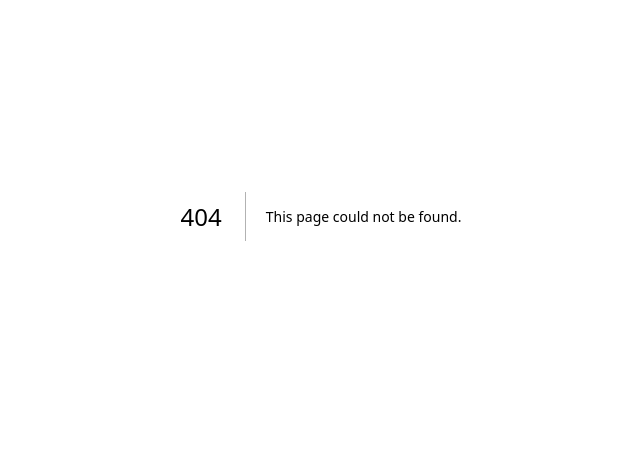
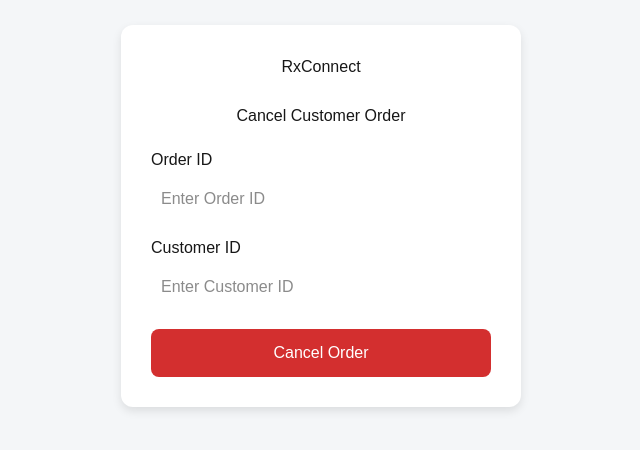
Before and after one commit to NisargaK-21/RxConnect, a Next.js app in the folder rx-frontend/: page /cancel-order in a window 1280 px wide. Before the commit this address had no page. Shown: the part 184-634 px from the top of the page, without its empty margins (319-959 px from the left). Built offline with nearby package versions, Linux system fonts and the light colour scheme.

Commit message:
Implement customer order cancellation with stock release

```diff
--- /dev/null
+++ b/rx-frontend/src/app/cancel-order/page.js
@@ -0,0 +1,136 @@
+"use client";
+
+import { useState } from "react";
+
+export default function CancelOrderPage() {
+  const [orderId, setOrderId] = useState("");
+  const [customerId, setCustomerId] = useState("");
+  const [message, setMessage] = useState("");
+  const [loading, setLoading] = useState(false);
+
+  const handleCancel = async () => {
+    if (!orderId || !customerId) {
+      setMessage("Please enter both Order ID and Customer ID.");
+      return;
+    }
+
+    setLoading(true);
+    setMessage("");
+
+    try {
+      const response = await fetch(
+        `http://localhost:5000/orders/${orderId}/cancel`,
+        {
+          method: "PATCH",
+          headers: {
+            "Content-Type": "application/json",
+          },
+          body: JSON.stringify({
+            customerId: Number(customerId),
+          }),
+        }
+      );
+
+      const data = await response.json();
+
+      if (response.ok && data.success) {
+        setMessage("✅ " + data.message);
+      } else {
+        setMessage("❌ " + data.message);
+      }
+    } catch (error) {
+      setMessage("❌ Unable to connect to backend.");
+    }
+
+    setLoading(false);
+  };
+
+  return (
+    <div
+      style={{
+        minHeight: "100vh",
+        display: "flex",
+        justifyContent: "center",
+        alignItems: "center",
+        background: "#f4f6f8",
+      }}
+    >
+      <div
+        style={{
+          width: "400px",
+          background: "#fff",
+          padding: "30px",
+          borderRadius: "12px",
+          boxShadow: "0 4px 10px rgba(0,0,0,0.1)",
+        }}
+      >
+        <h1 style={{ textAlign: "center", marginBottom: "25px" }}>
+          RxConnect
+        </h1>
+
+        <h3 style={{ textAlign: "center", marginBottom: "20px" }}>
+          Cancel Customer Order
+        </h3>
+
+        <label>Order ID</label>
+
+        <input
+          type="number"
+          value={orderId}
+          onChange={(e) => setOrderId(e.target.value)}
+          placeholder="Enter Order ID"
+          style={{
+            width: "100%",
+            padding: "10px",
+            marginTop: "5px",
+            marginBottom: "15px",
+          }}
+        />
+
+        <label>Customer ID</label>
+
+        <input
+          type="number"
+          value={customerId}
+          onChange={(e) => setCustomerId(e.target.value)}
+          placeholder="Enter Customer ID"
+          style={{
+            width: "100%",
+            padding: "10px",
+            marginTop: "5px",
+            marginBottom: "20px",
+          }}
+        />
+
+        <button
+          onClick={handleCancel}
+          disabled={loading}
+          style={{
+            width: "100%",
+            padding: "12px",
+            background: "#d32f2f",
+            color: "white",
+            border: "none",
+            borderRadius: "8px",
+            cursor: "pointer",
+            fontSize: "16px",
+          }}
+        >
+          {loading ? "Cancelling..." : "Cancel Order"}
+        </button>
+
+        {message && (
+          <p
+            style={{
+              marginTop: "20px",
+              textAlign: "center",
+              fontWeight: "bold",
+            }}
+          >
+            {message}
+          </p>
+        )}
+      </div>
+    </div>
+  );
+}
```
Also changed, not shown: 1 other file (tests, documents, lock files or other folders).
